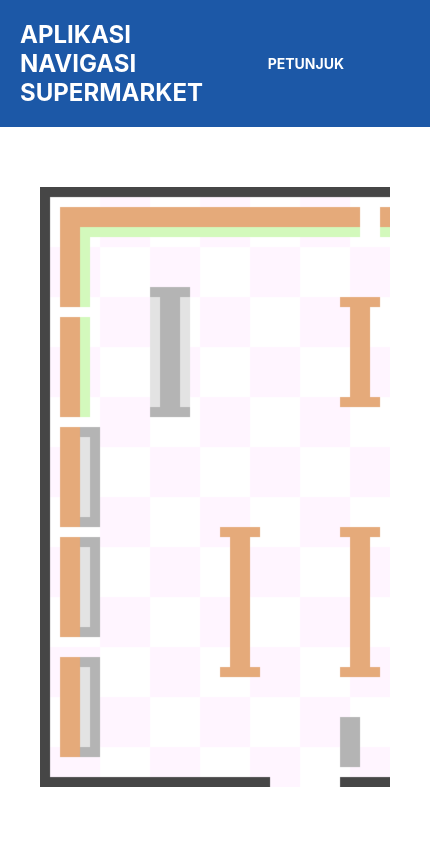
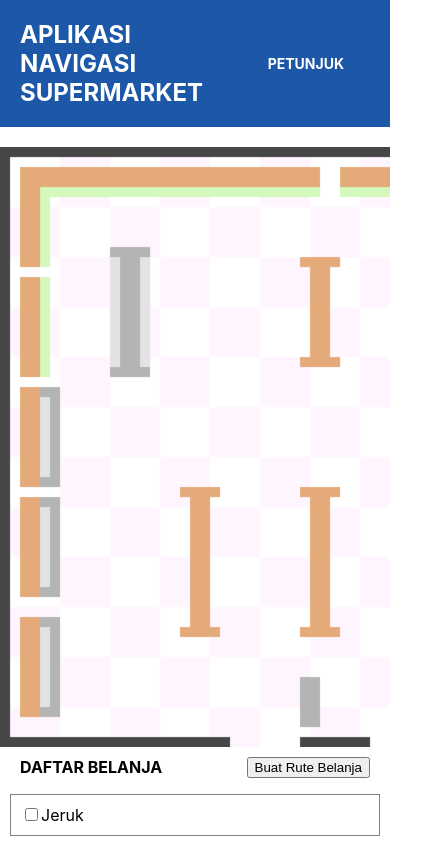
Before and after one commit to rayhanyovi/navigasi-supermarket, a React (Create React App) app: page / in a window 390 px wide. Shown: the whole page, 430 px wide, since content can reach past the window. Built offline with nearby package versions, Linux system fonts and the light colour scheme.

Commit message:
fix: fixing responsive erro

```diff
--- a/src/App.js
+++ b/src/App.js
@@ -2,7 +2,7 @@ import React, { useState } from "react";
 import PathfindingGrid from "./Grid.js";
 import Navbar from "./Navbar.jsx";
 import "./Grid.css";
-
+import "./index.css";
 function App() {
   // Define onFindPathClick function here if it's not already defined
 
--- a/src/Dijkstra.js
+++ b/src/Dijkstra.js
@@ -31,10 +31,14 @@ function findPathBetweenTwoNodes(start, end, maxRows, maxCols, obstacles) {
     visited.add(`${current.x},${current.y}`);
 
     const neighbors = [
-      { x: current.x - 1, y: current.y },
-      { x: current.x + 1, y: current.y },
-      { x: current.x, y: current.y - 1 },
-      { x: current.x, y: current.y + 1 },
+      { x: current.x - 2, y: current.y },
+      { x: current.x + 2, y: current.y },
+      { x: current.x, y: current.y - 2 },
+      { x: current.x, y: current.y + 2 },
+      { x: current.x + 1, y: current.y + 1 },
+      { x: current.x + 1, y: current.y - 1 },
+      { x: current.x - 1, y: current.y + 1 },
+      { x: current.x - 1, y: current.y - 1 },
     ];
 
     for (const neighbor of neighbors) {
@@ -108,6 +112,8 @@ export function dijkstra(start, targets, maxRows, maxCols, obstacles) {
     }
   }
 
+  console.log(shortestPath);
+
   return shortestPath;
 }
 
--- a/src/Grid.css
+++ b/src/Grid.css
@@ -1,6 +1,3 @@
-.grid-cell {
-}
-
 .navStyle {
   display: flex;
   justify-content: space-between;
@@ -40,3 +37,35 @@
   margin-right: 20px;
   border: 1px solid gray;
 }
+
+.list-title-container button {
+  visibility: hidden;
+}
+
+@media (max-width: 768px) {
+  .checkbox-container {
+    padding-left: 10px;
+  }
+  .navStyle {
+    display: flex;
+    justify-content: space-between;
+    align-items: center;
+
+    height: fit-content;
+
+    background-color: #1c58a7;
+    color: #fff;
+    width: 100vhw;
+  }
+  .list-title-container {
+    max-width: 100vw;
+    display: flex;
+    flex-direction: row;
+    padding: 0 20px;
+    justify-content: space-between;
+  }
+
+  .list-title-container button {
+    visibility: visible;
+  }
+}
--- a/src/Grid.js
+++ b/src/Grid.js
@@ -1,12 +1,12 @@
 import React, { useState, useEffect } from "react";
 import PriorityQueue from "js-priority-queue";
-
+import "./index.css";
 import { dijkstra } from "./Dijkstra.js";
 import "./Grid.css";
 import itemsData from "./items.json";
 
-const GRID_SIZE_X = 150; // Number of columns
-const GRID_SIZE_Y = 60; // Number of rows
+const GRID_SIZE_X = 150;
+const GRID_SIZE_Y = 60;
 const START_NODE = { x: 130, y: 58 };
 const supermarketMap = `${process.env.PUBLIC_URL}/supermarket-map.png`;
 
@@ -47,8 +47,8 @@ function PathfindingGrid() {
   };
 
   const getNodeColor = (x, y) => {
-    if (x === START_NODE.x && y === START_NODE.y) return "red"; // Start node
-    if (path.some((point) => point.x === x && point.y === y)) return "cyan"; // Path node
+    if (x === START_NODE.x && y === START_NODE.y) return "red ";
+    if (path.some((point) => point.x === x && point.y === y)) return "cyan ";
 
     if (
       selectedTargets.some(
@@ -58,28 +58,17 @@ function PathfindingGrid() {
       )
     )
       return "blue"; // Target node
-    if (obstacles.some((o) => o.x === x && o.y === y)) return "transparent"; // Obstacle node
-    return "transparent"; // Default
+    if (obstacles.some((o) => o.x === x && o.y === y)) return "transparent  ";
+    return "transparent  ";
   };
 
   return (
-    <div
-      style={{
-        display: "flex",
-        flexDirection: "row",
-        gap: "10px",
-        padding: "40px 40px",
-        overflow: "hidden",
-      }}
-    >
+    <div className="grid-container">
+      <div className="map-container">
         <div
           className="supermarket-map"
           style={{
-          width: "1500px",
-          height: "600px",
-          display: "grid",
             backgroundImage: `url(${supermarketMap})`,
-          backgroundSize: "100% 100%",
             gridTemplateColumns: `repeat(${GRID_SIZE_X}, 10px)`,
             gridTemplateRows: `repeat(${GRID_SIZE_Y}, 10px)`,
           }}
@@ -97,8 +86,13 @@ function PathfindingGrid() {
             );
           })}
         </div>
+      </div>
+
       <div className="item-container">
+        <div className="list-title-container">
           <h4 style={{ margin: "0" }}>DAFTAR BELANJA</h4>
+          <button onClick={handleFindPath}>Buat Rute Belanja</button>
+        </div>
 
         <ul className="checkbox-container">
           {TARGET_NODES.map((target) => (
--- a/src/index.css
+++ b/src/index.css
@@ -1,13 +1,56 @@
 body {
   margin: 0;
-  font-family: -apple-system, BlinkMacSystemFont, 'Segoe UI', 'Roboto', 'Oxygen',
-    'Ubuntu', 'Cantarell', 'Fira Sans', 'Droid Sans', 'Helvetica Neue',
+  font-family: -apple-system, BlinkMacSystemFont, "Segoe UI", "Roboto", "Oxygen",
+    "Ubuntu", "Cantarell", "Fira Sans", "Droid Sans", "Helvetica Neue",
     sans-serif;
   -webkit-font-smoothing: antialiased;
   -moz-osx-font-smoothing: grayscale;
 }
 
 code {
-  font-family: source-code-pro, Menlo, Monaco, Consolas, 'Courier New',
+  font-family: source-code-pro, Menlo, Monaco, Consolas, "Courier New",
     monospace;
 }
+
+.App {
+  width: 100vw;
+  height: 100vh;
+  position: fixed;
+}
+
+.grid-container {
+  width: 100%;
+  display: flex;
+  flex-direction: row;
+  gap: 10px;
+  padding: 40px 40px;
+}
+
+.supermarket-map {
+  width: 100%;
+  max-width: 1500px;
+  height: 600px;
+  display: grid;
+  background-size: 100% 100%;
+}
+
+.map-container {
+}
+
+@media (max-width: 768px) {
+  .App {
+    height: 100%;
+    overflow-y: scroll;
+  }
+  .grid-container {
+    flex-direction: column;
+    width: 100vw;
+    padding: 0px 0px;
+  }
+  .supermarket-map {
+    width: fit-content;
+  }
+  .map-container {
+    overflow-x: auto;
+  }
+}
```
Lines whose indentation alone changed are shown as unchanged.
